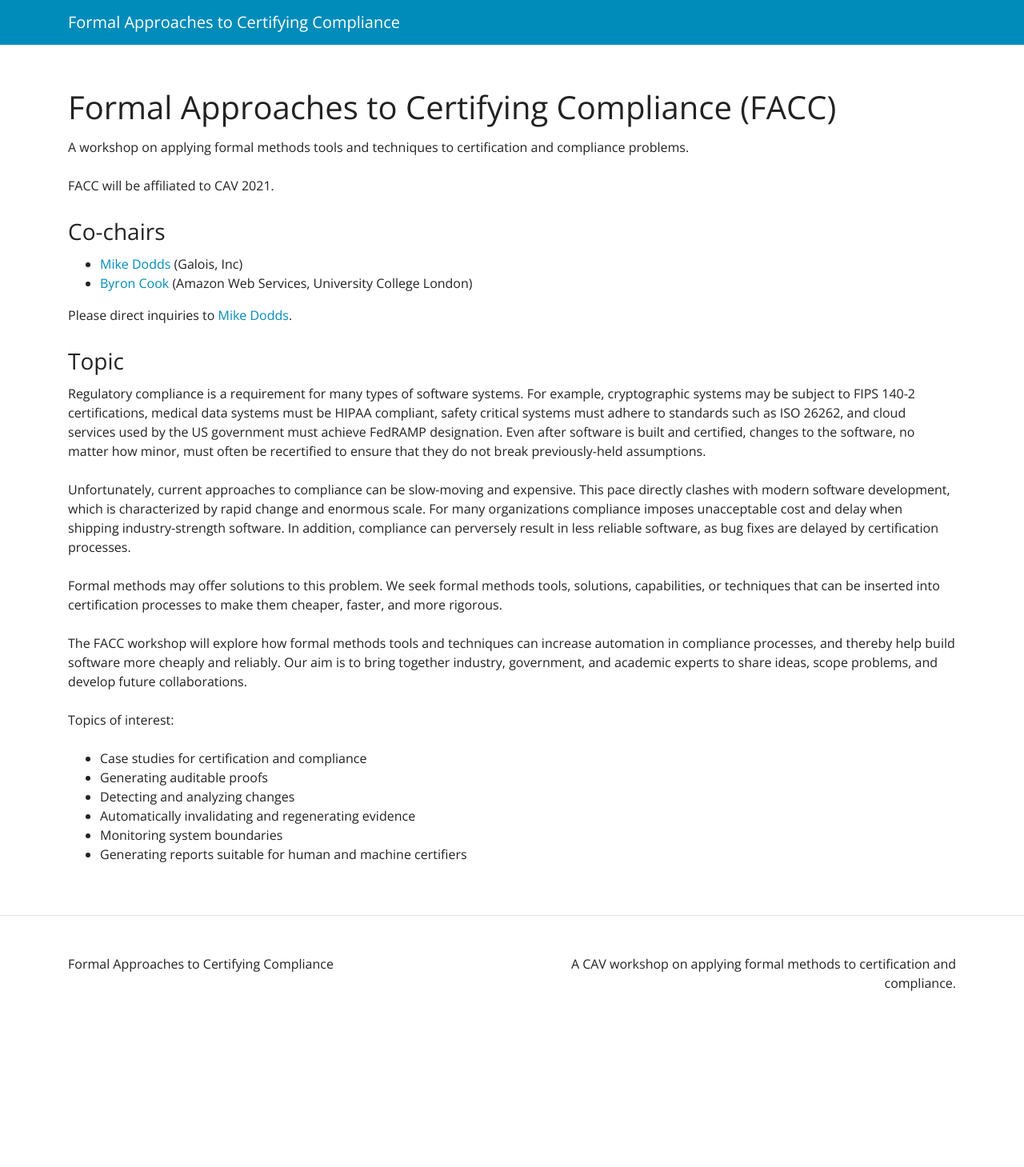
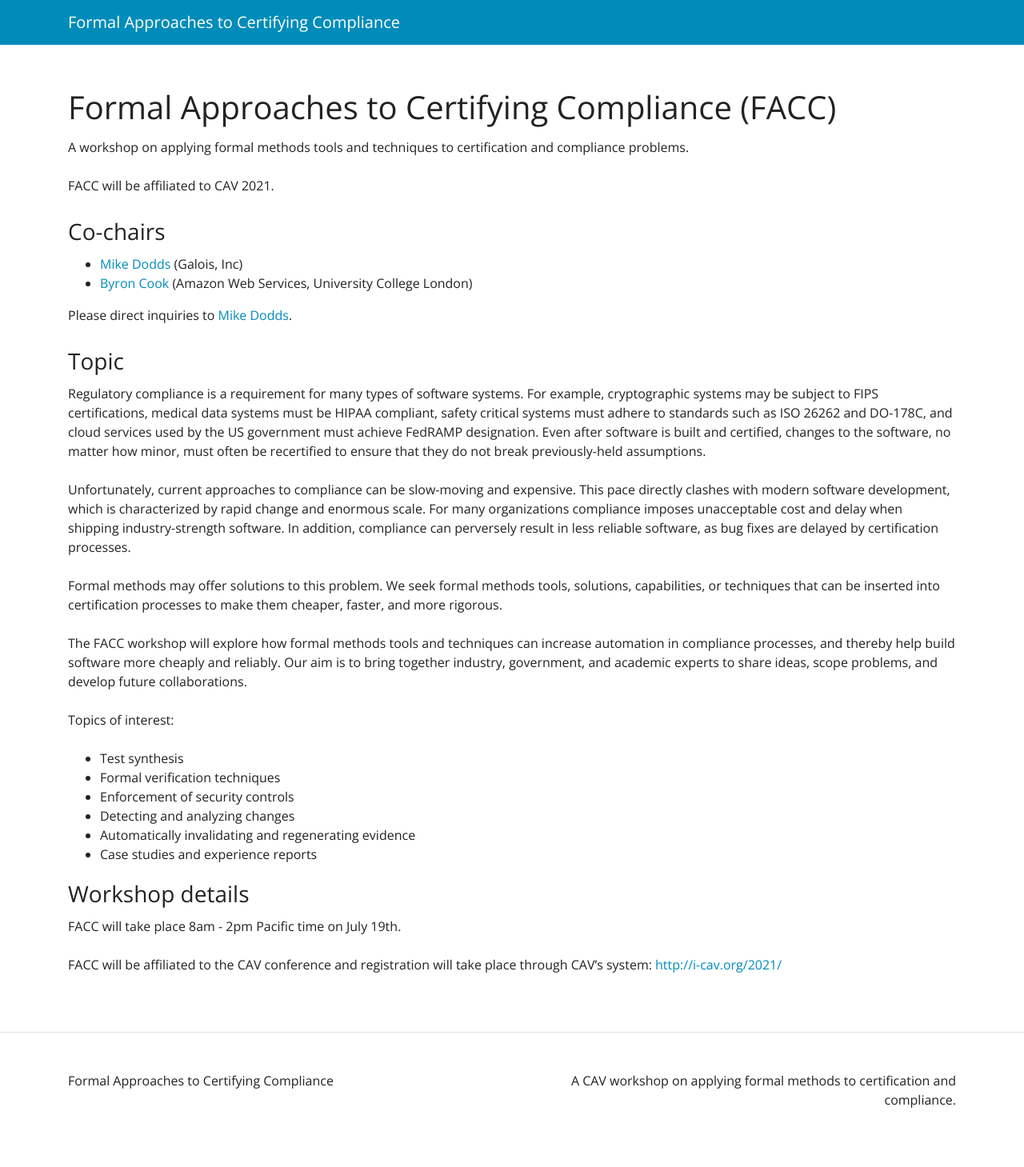
Before and after one commit to facc-workshop-2020/facc-workshop-2021.github.io, a Jekyll site: the page built from index.md, in a window 1280 px wide. Shown: the whole page at 80% size. Built offline with Jekyll 4.4.1, drawn with Linux system fonts in a browser that asks for light colours; before the commit the page ends 1313 px from its top, so only the background shows below that.

Commit message:
Updated with date and registration details

```diff
--- a/index.md
+++ b/index.md
@@ -17,7 +17,7 @@ Please direct inquiries to [Mike Dodds](mailto:miked@galois.com).
 
 ### Topic
 
-Regulatory compliance is a requirement for many types of software systems. For example, cryptographic systems may be subject to FIPS 140-2 certifications, medical data systems must be HIPAA compliant, safety critical systems must adhere to standards such as ISO 26262, and cloud services used by the US government must achieve FedRAMP designation. Even after software is built and certified, changes to the software, no matter how minor, must often be recertified to ensure that they do not break previously-held assumptions.
+Regulatory compliance is a requirement for many types of software systems. For example, cryptographic systems may be subject to FIPS certifications, medical data systems must be HIPAA compliant, safety critical systems must adhere to standards such as ISO 26262 and DO-178C, and cloud services used by the US government must achieve FedRAMP designation. Even after software is built and certified, changes to the software, no matter how minor, must often be recertified to ensure that they do not break previously-held assumptions.
 
 Unfortunately, current approaches to compliance can be slow-moving and expensive. This pace directly clashes with modern software development, which is characterized by rapid change and enormous scale. For many organizations compliance imposes unacceptable cost and delay when shipping industry-strength software. In addition, compliance can perversely result in less reliable software, as bug fixes are delayed by certification processes.
 
@@ -27,9 +27,15 @@ The FACC workshop will explore how formal methods tools and techniques can incre
 
 Topics of interest:
 
-* Case studies for certification and compliance
-* Generating auditable proofs
+* Test synthesis
+* Formal verification techniques
+* Enforcement of security controls
 * Detecting and analyzing changes
 * Automatically invalidating and regenerating evidence
-* Monitoring system boundaries
-* Generating reports suitable for human and machine certifiers
+* Case studies and experience reports
+
+### Workshop details
+
+FACC will take place 8am - 2pm Pacific time on July 19th.
+
+FACC will be affiliated to the CAV conference and registration will take place through CAV’s system: [http://i-cav.org/2021/](http://i-cav.org/2021/)
```
